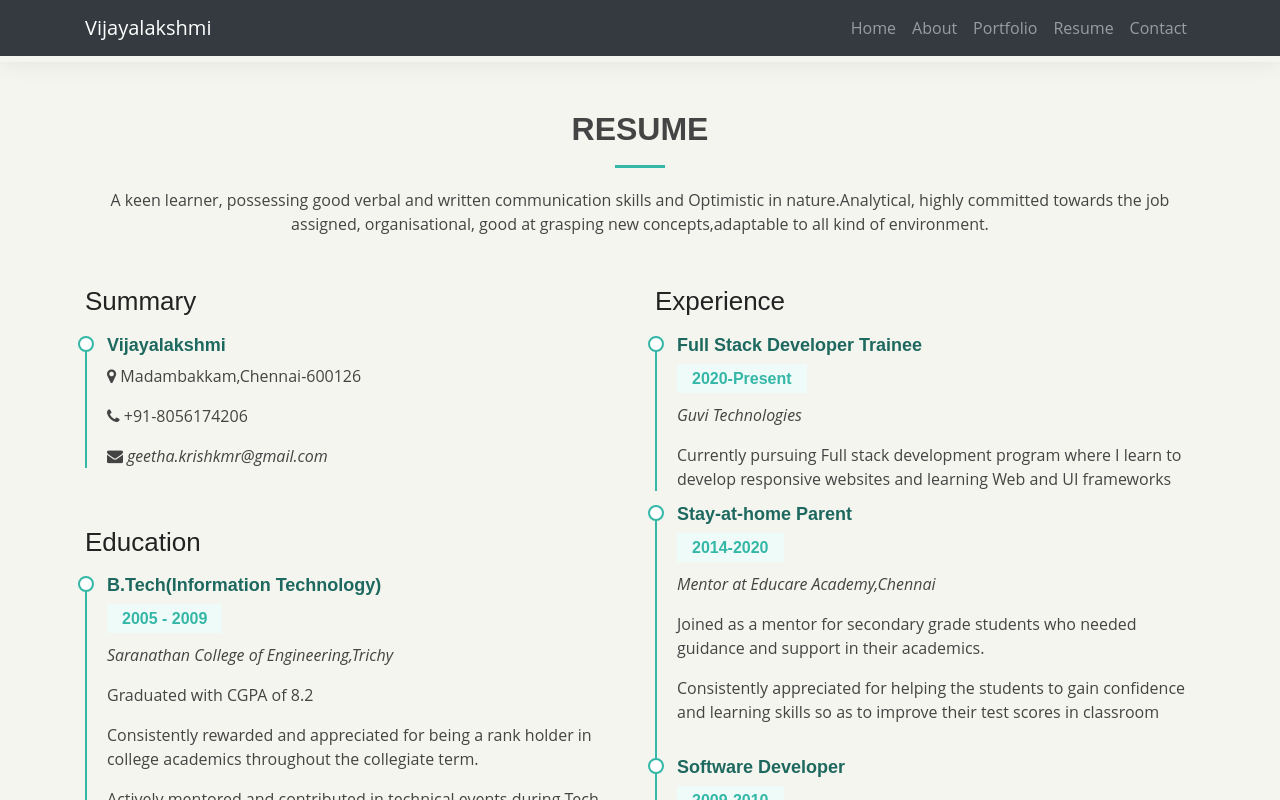
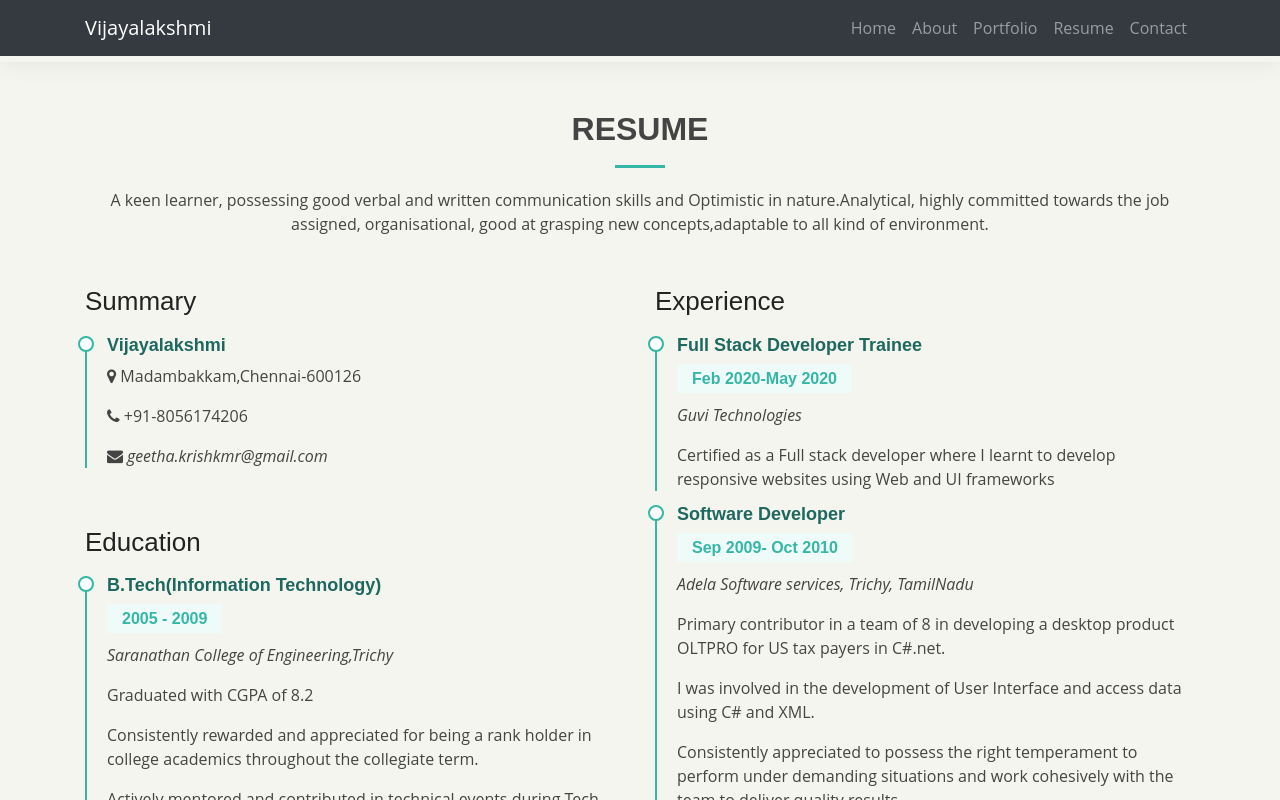
Before and after one commit to Vijayalakshmi-krishna/Vijayalakshmi-Portfolio, an Angular app: page /resume in a window 1280 px wide. Shown: the top 800 px of the page. Built offline with nearby package versions, Linux system fonts and the light colour scheme.

Commit message:
Update resume.component.html

```diff
--- a/src/app/resume/resume.component.html
+++ b/src/app/resume/resume.component.html
@@ -21,10 +21,10 @@
 
                     <h3 class="resume-title">Experience</h3>
                     <div class="resume-item">
-                        <h4>Full Stack Developer Trainee</h4>
-                        <h5>2020-Present</h5>
+                         <h4>Full Stack Developer Trainee</h4>
+                        <h5>Feb 2020-May 2020</h5>
                         <p><em>Guvi Technologies</em></p>
-                        <p>Currently pursuing Full stack development program where I learn to develop responsive websites and learning Web and UI frameworks</p>
+                        <p>Certified as a Full stack developer where I learnt to develop responsive websites using Web and UI frameworks</p>
                     </div>
 
                 </div>
@@ -45,21 +45,23 @@
                 </div>
                 <div class="col-lg-6">
 
-                    <div class="resume-item">
+<!--                     <div class="resume-item">
                         <h4>Stay-at-home Parent</h4>
                         <h5>2014-2020</h5>
                         <p><em>Mentor at Educare Academy,Chennai</em></p>
                         <p>Joined as a mentor for secondary grade students who needed guidance and support in their academics.</p>
                         <p>Consistently appreciated for helping the students to gain confidence and learning skills so as to improve their test scores in classroom</p>
 
-                    </div>
+                    </div> -->
 
                     <div class="resume-item">
                         <h4>Software Developer</h4>
-                        <h5>2009-2010</h5>
+                        <h5>Sep 2009- Oct 2010</h5>
                         <p><em>Adela Software services, Trichy, TamilNadu </em></p>
-                        <p>Primary contributor in a team of 8 from July 2009 to Oct 2010 in developing a
-                            desktop product OLTPRO for US tax payers in C#.net</p>
+                        <p>Primary contributor in a team of 8 in developing a
+                            desktop product OLTPRO for US tax payers in C#.net.</p>
+
+                        <p>I was involved in the development of User Interface and access data using C# and XML.</p>
 
                         <p>Consistently appreciated to possess the right temperament to perform under demanding
                             situations and work cohesively with the team to deliver quality results.</p>
```
